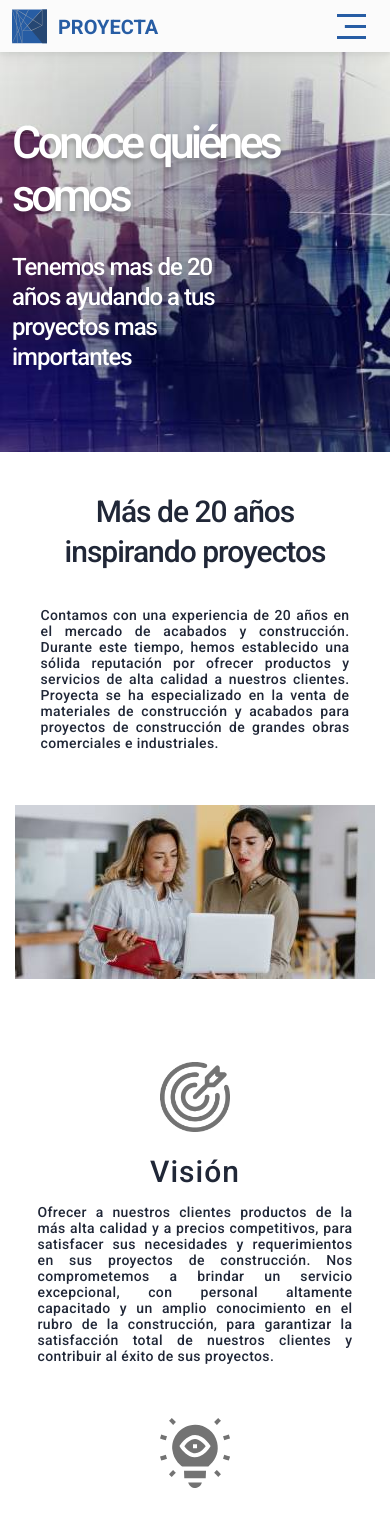
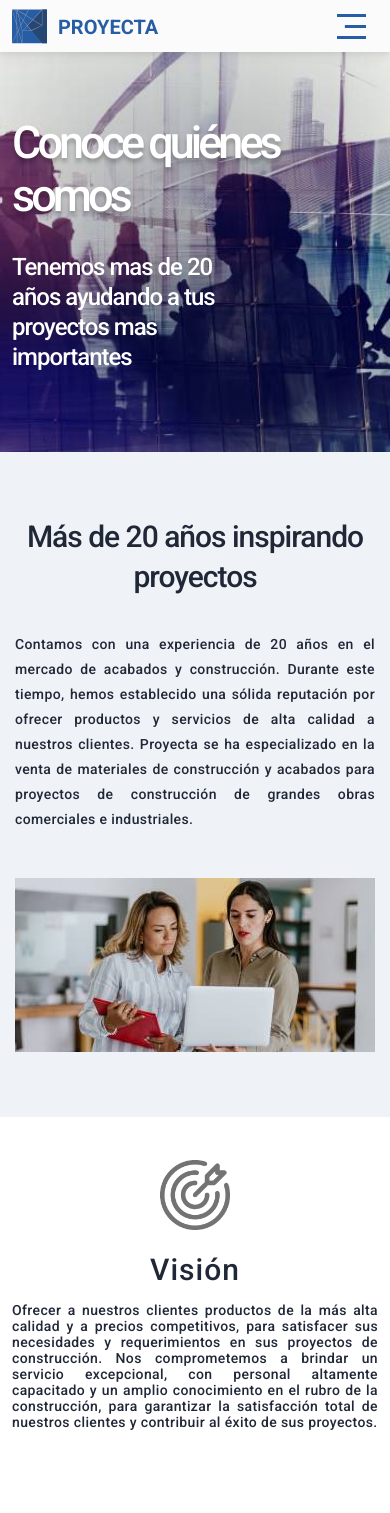
Before and after one commit to gparedescassinelli/Proyecta, a React (Vite) app: page /quienes-somos in a window 390 px wide. Shown: the top 1513 px of the page. Built offline with nearby package versions, Linux system fonts and the light colour scheme.

Commit message:
quienes somos responsive

```diff
--- a/src/App.css
+++ b/src/App.css
@@ -347,6 +347,11 @@ img {
   justify-content: center;
   gap: 250px;
 }
+/* @media (max-width: 1400px) {
+  .container-contactanos-datos {
+   flex-direction: column;
+  }
+ } */
 @media (max-width: 992px) {
   .container-contactanos-datos {
     flex-direction: column;
@@ -428,10 +433,10 @@ footer img {
   width: 50px;
 }
 
-.container-footer__enlace{
+.container-footer__enlace {
   margin: 0 auto;
 }
-.contenido-footer-info{
+.contenido-footer-info {
   display: flex;
   justify-content: center;
   gap: 31px;
@@ -439,7 +444,7 @@ footer img {
 .container-footer__enlace p {
   font-size: 18px !important;
 }
-.container-footer__enlace__parrafo{
+.container-footer__enlace__parrafo {
   text-align: center;
 }
 
@@ -701,34 +706,61 @@ footer img {
   background: #eff2f6;
   padding: 65px 0;
 }
-.inspiring-img {
-  width: 714px;
-  height: 525px;
-  background-image: url("../src/assets/D-QUIENESSOMOS.jpg");
-  background-repeat: no-repeat;
-  background-size: cover;
-  background-position: center;
-}
 .container-inspiring-texto {
   display: flex;
   justify-content: space-between;
   gap: 75px;
 }
+@media (max-width: 992px) {
+  .container-inspiring-texto {
+    flex-direction: column-reverse;
+    gap: 30px;
+    align-items: center;
+    padding: 0 15px;
+  }
+ }
+.img-inspiring-destok{
+  max-width: 714px;
+  object-fit: cover;
+}
+.img-inspiring-movil{
+  display: none;
+  object-fit: cover;
+}
+@media (max-width: 1200px) {
+  .img-inspiring-destok{
+    max-width: 454px;
+    object-fit: cover;
+  }
+ }
+@media (max-width: 992px) {
+  .img-inspiring-destok{
+    max-width: 100%;
+    display: none;
+  }
+  .img-inspiring-movil{
+    display: block;
+    max-width: 100%;
+    object-fit: cover;
+  }
+ }
 .inspiring-texto h2 {
-  width: 533px;
-  height: 160px;
+ /*  width: 100%;
+  max-width: 533px;
+  height: 160px; */
   font-style: normal;
   font-weight: 500;
-  font-size: 65px;
-  line-height: 80px;
+  font-size: 60px;
   letter-spacing: -4px;
   color: #202737;
   mix-blend-mode: normal;
   margin-bottom: 129px;
 }
+
 .inspiring-texto p {
+  /* width: 100%;
   width: 538px;
-  height: 230px;
+  height: 230px; */
   font-style: normal;
   font-weight: 400;
   font-size: 18px;
@@ -738,57 +770,29 @@ footer img {
   color: #202737;
 }
 @media (max-width: 1400px) {
-  .container-inspiring-texto {
-   flex-direction: column;
-   align-items: center;
+  .inspiring-texto h2 {
+     font-size: 45px;
+   }
+
+   .inspiring-texto p {
+     font-size: 15px;
    }
  }
-@media (max-width: 768px) {
-  .container-inspiring {
-    background: var(--color-white);
-    padding: 40px 0;
-  }
-  .container-inspiring-texto {
-    flex-direction: column-reverse;
-    gap: 40px;
-  }
-
-  .inspiring-img {
-    max-width: 360px;
-    width: 100%;
-    height: 174px;
-    background-image: url("../src/assets/R-QUIENESSOMOS.jpg") !important;
-    margin: 0 auto;
-  }
-
+@media (max-width: 992px) {
   .inspiring-texto h2 {
-    width: 313px;
-    height: 80px;
-    font-style: normal;
-    font-weight: 500;
     font-size: 30px;
     line-height: 40px;
     text-align: center;
     letter-spacing: -1px;
-    color: #202737;
-    mix-blend-mode: normal;
-    margin: 0 auto;
     margin-bottom: 35px;
    }
 
    .inspiring-texto p {
-    width: 309px;
-    height: 158px;
-    font-style: normal;
-    font-weight: 400;
      font-size: 14px;
-    line-height: 16px;
-    text-align: justify;
-    letter-spacing: 0.38px;
-    color: #202737;
-    margin: 0 auto;
    }
  }
+
+
 /* fin Inspiring */
 
 /* VisionMision */
@@ -797,6 +801,7 @@ footer img {
   justify-content: space-between;
   padding-top: 101px;
   padding-bottom: 41px;
+  gap: 69px;
 }
 .container-visionmision__info img {
   width: 122px;
@@ -807,7 +812,6 @@ footer img {
   margin-bottom: 27px;
 }
 .container-visionmision__info h2 {
-  width: 548px;
   height: 80px;
   font-style: normal;
   font-weight: 500;
@@ -819,7 +823,6 @@ footer img {
   margin-bottom: 12px;
 }
 .container-visionmision__info p {
-  width: 605px;
   height: 228px;
   font-style: normal;
   font-weight: 400;
@@ -831,17 +834,17 @@ footer img {
 }
 @media (max-width: 1400px) {
   .container-visionmision-textos {
-   flex-direction: column;
-   align-items: center;
+    gap: 69px;
   }
   .container-visionmision__info h2 {
-    text-align: center;
-    width: 100%;
+
+    font-size: 36px;
   }
-  .container-visionmision__info img {
-    margin: 0 auto;
-    margin-bottom: 25px;
+  .container-visionmision__info p {
+
+    font-size: 14px;
   }
+
 }
 
 @media (max-width: 768px) {
@@ -849,7 +852,7 @@ footer img {
     display: flex;
     flex-direction: column;
     padding-top: 43px;
-    padding-bottom: 52px;
+    padding-bottom: 40px;
     gap: 45px;
   }
 
@@ -866,7 +869,6 @@ footer img {
     letter-spacing: 1px;
   }
   .container-visionmision__info p {
-    width: 315px;
     height: 169px;
 
     font-style: normal;
@@ -900,8 +902,7 @@ footer img {
   height: 100%;
 }
 .container-showroom-textos h2 {
-  width: 417px;
-  height: 45px;
+
   font-style: normal;
   font-weight: 600;
   font-size: 40px;
@@ -911,13 +912,13 @@ footer img {
   margin-bottom: 38px;
 }
 .container-showroom-textos p {
+  height: 108px;
   width: 883px;
-  height: 108px;
   font-style: normal;
   font-weight: 500;
   font-size: 18px;
   line-height: 25px;
-  text-align: center;
+  text-align: justify;
   letter-spacing: 0.38px;
   margin-bottom: 34px;
 }
@@ -933,27 +934,24 @@ footer img {
   color: #234680;
 }
 @media (max-width: 992px) {
+
+  .container-showroom-textos{
+    padding: 0 15px;
+  }
   .container-showroom-textos h2 {
-    width: 340px;
-    height: 45px;
+    width: 100%;
     font-style: normal;
     font-weight: 600;
     font-size: 32px;
     line-height: 45px;
     text-align: center;
     letter-spacing: -1.6px;
-    margin-bottom: 78px;
+    margin-top: 0;
   }
   .container-showroom-textos p {
-    width: 313px;
-    height: 136px;
-    font-style: normal;
-    font-weight: 500;
+    width: 100%;
+    height: auto;
     font-size: 14px;
-    line-height: 16px;
-    text-align: justify;
-    letter-spacing: 0.38px;
-    margin-bottom: 52px;
   }
   .container-showroom-textos button {
     padding: 15px 20px;
--- a/src/components/Inspiring.jsx
+++ b/src/components/Inspiring.jsx
@@ -1,11 +1,16 @@
-//import DQUIENESSOMOS from "../assets/D-QUIENESSOMOS.jpg"
+
+import DQUIENESSOMOS from "../assets/D-QUIENESSOMOS.jpg";
+import RQUIENESSOMOS from "../assets/R-QUIENESSOMOS.jpg";
 
 function Inspiring() {
   return (
     <div className="container-inspiring">
         <div className="container container-inspiring-texto">
-           <div className="inspiring-img" data-aos="fade-up-left">
-           </div>
+          {/*  <div className="inspiring-img" data-aos="fade-up-left">
+           </div> */}
+           <img src={DQUIENESSOMOS} alt="" className="img-inspiring-destok" data-aos="fade-up-left"/>
+           <img src={RQUIENESSOMOS} alt="" className="img-inspiring-movil" data-aos="fade-up-left"/>
+
             <div className="inspiring-texto">
                 <h2  data-aos="fade-up-left">
                 Más de 20 años inspirando proyectos
@@ -14,6 +19,7 @@ function Inspiring() {
                 Contamos con una experiencia de 20 años en el mercado de acabados y construcción. Durante este tiempo, hemos establecido una sólida reputación por ofrecer productos y servicios de alta calidad a nuestros clientes. Proyecta se ha especializado en la venta de materiales de construcción y acabados para proyectos de construcción de grandes obras comerciales e industriales.
                 </p>
             </div>
+
         </div>
     </div>
   )
--- a/src/components/SectionContact.jsx
+++ b/src/components/SectionContact.jsx
@@ -23,10 +23,8 @@ function SectionContact() {
           <div className="container-contactanos-datos__dato">
             <img loading="lazy" src={ShowRoom} alt="" />
             <p className="container-contactanos-datos__dato-titulo">Showroom</p>
-            <p>Av.Republica de Panamá </p>
-            <p>
-            N°4495
-            </p>
+            <p>Av.Republica de Panamá  N°4495</p>
+
             <p>Surquillo, Lima, Peru</p>
           </div>
         </div>
```
Lines whose indentation alone changed are shown as unchanged.
